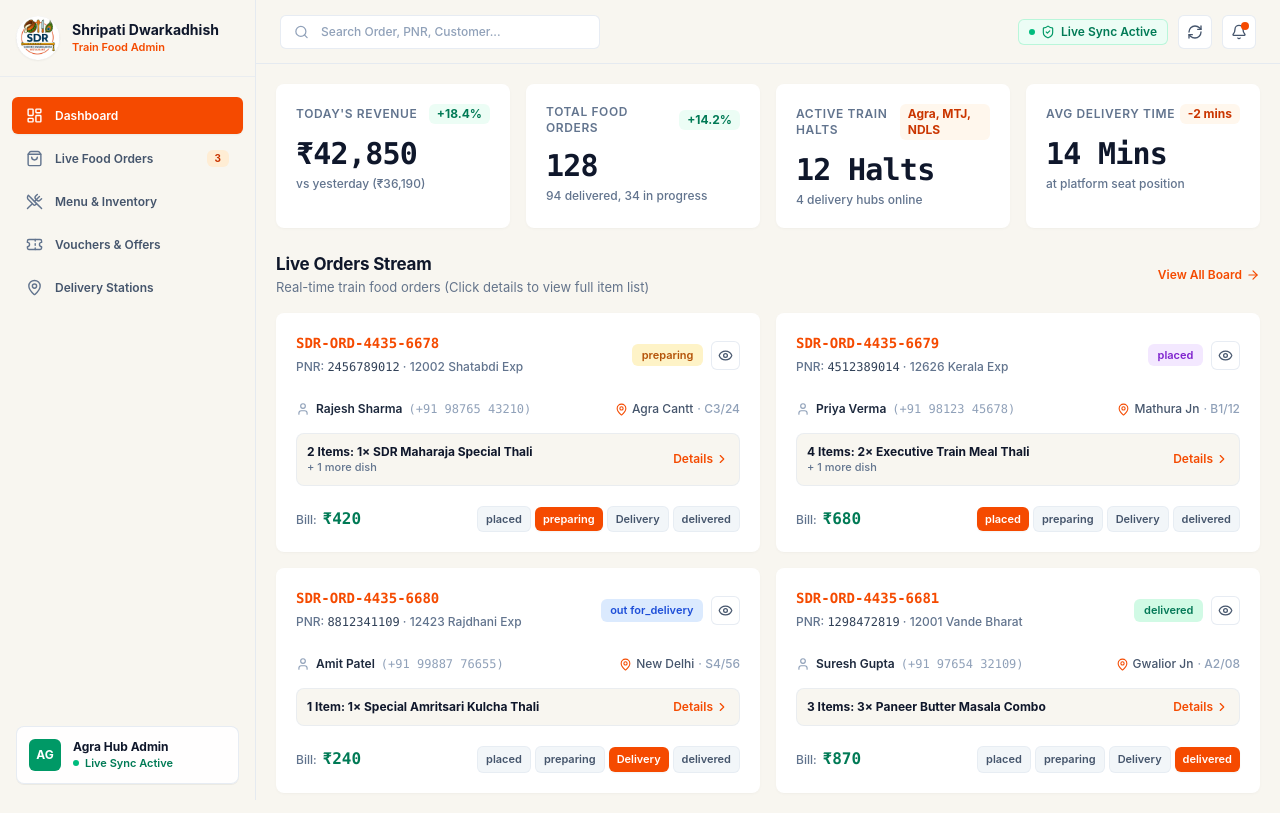
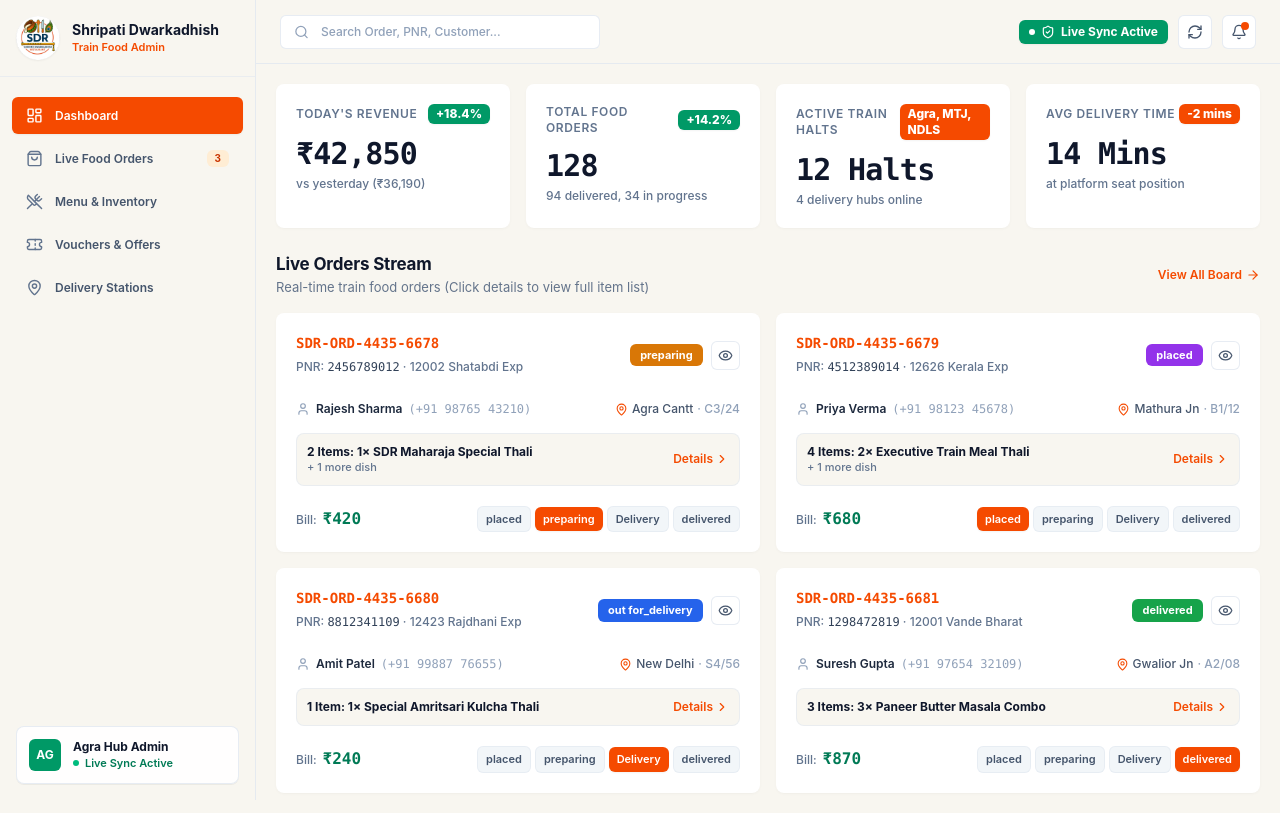
Before and after one commit to shashibhushan21/Sdr-AdminFrontend, a React (Vite) app: page / in a window 1280 px wide. Built offline with nearby package versions, Linux system fonts and the light colour scheme.

Commit message:
feat: add admin dashboard layout, header, and tabs for managing orders, menu, stations, and vouchers

```diff
--- a/src/components/dashboard/MetricCard.tsx
+++ b/src/components/dashboard/MetricCard.tsx
@@ -20,10 +20,10 @@ export const MetricCard: React.FC<MetricCardProps> = ({
       <div className="flex items-center justify-between">
         <span className="text-xs font-semibold text-slate-500 uppercase tracking-wider">{title}</span>
         <span
-          className={`inline-flex items-center px-2 py-0.5 rounded-md text-xs font-bold ${
+          className={`inline-flex items-center px-2 py-0.5 rounded-md text-xs font-extrabold shadow-xs ${
             isPositive
-              ? 'bg-emerald-50 text-emerald-700'
-              : 'bg-orange-50 text-orange-700'
+              ? 'bg-emerald-600 text-white'
+              : 'bg-orange-600 text-white'
           }`}
         >
           {trend}
--- a/src/components/layout/Header.tsx
+++ b/src/components/layout/Header.tsx
@@ -40,9 +40,9 @@ export const Header: React.FC<HeaderProps> = ({
       </div>
 
       <div className="flex items-center gap-2.5">
-        <span className="hidden sm:inline-flex items-center gap-1.5 px-2.5 py-1 rounded-md bg-emerald-50 border border-emerald-200/70 text-emerald-700 text-xs font-semibold">
-          <span className="w-1.5 h-1.5 rounded-full bg-emerald-500 animate-pulse" />
-          <ShieldCheck size={14} className="text-emerald-600" />
+        <span className="hidden sm:inline-flex items-center gap-1.5 px-2.5 py-1 rounded-md bg-emerald-600 text-white text-xs font-bold shadow-xs">
+          <span className="w-1.5 h-1.5 rounded-full bg-white animate-pulse" />
+          <ShieldCheck size={14} className="text-white" />
           Live Sync Active
         </span>
         <button
--- a/src/components/menu/MenuTab.tsx
+++ b/src/components/menu/MenuTab.tsx
@@ -40,7 +40,7 @@ export const MenuTab: React.FC<MenuTabProps> = ({
                 </div>
                 <span className="text-xs text-slate-500 font-medium block pt-0.5">{item.category}</span>
               </div>
-              <span className="font-mono font-bold text-sm text-orange-700 bg-orange-50 border border-orange-200/60 px-2.5 py-1 rounded-md">
+              <span className="font-mono font-bold text-sm text-white bg-orange-600 px-2.5 py-1 rounded-md shadow-xs">
                 ₹{item.price}
               </span>
             </div>
@@ -54,10 +54,10 @@ export const MenuTab: React.FC<MenuTabProps> = ({
 
               <button
                 onClick={() => onToggleAvailability(item.id)}
-                className={`px-2.5 py-1 rounded-md text-xs font-semibold transition cursor-pointer ${
+                className={`px-2.5 py-1 rounded-md text-xs font-bold transition cursor-pointer shadow-xs ${
                   item.isAvailable
-                    ? 'bg-emerald-50 text-emerald-700 hover:bg-emerald-100 border border-emerald-200/60'
-                    : 'bg-red-50 text-red-700 hover:bg-red-100 border border-red-200/60'
+                    ? 'bg-emerald-600 text-white hover:bg-emerald-700'
+                    : 'bg-rose-600 text-white hover:bg-rose-700'
                 }`}
               >
                 {item.isAvailable ? 'In Stock' : 'Out of Stock'}
--- a/src/components/orders/OrdersTab.tsx
+++ b/src/components/orders/OrdersTab.tsx
@@ -29,7 +29,7 @@ export const OrdersTab: React.FC<OrdersTabProps> = ({
         <div>
           <div className="flex items-center gap-2">
             <h2 className="admin-title-md">Live Food Orders Board</h2>
-            <span className="bg-orange-100 border border-orange-200/60 text-orange-700 text-xs font-bold px-2.5 py-0.5 rounded-md">
+            <span className="bg-orange-600 text-white text-xs font-bold px-2.5 py-0.5 rounded-md shadow-xs">
               {filteredOrders.length} Orders
             </span>
           </div>
--- a/src/components/stations/StationsTab.tsx
+++ b/src/components/stations/StationsTab.tsx
@@ -21,7 +21,7 @@ export const StationsTab: React.FC = () => {
         {stations.map((st, i) => (
           <div key={i} className="admin-card space-y-3 border-0 transition-shadow duration-200 hover:shadow-md">
             <div className="flex items-center justify-between">
-              <span className="font-mono font-bold text-sm text-orange-700 bg-orange-50 border border-orange-200/60 px-2.5 py-1 rounded-md">
+              <span className="font-mono font-bold text-sm text-white bg-orange-600 px-2.5 py-1 rounded-md shadow-xs">
                 {st.code}
               </span>
               <span className="admin-badge-delivered">
--- a/src/components/vouchers/VouchersTab.tsx
+++ b/src/components/vouchers/VouchersTab.tsx
@@ -30,7 +30,7 @@ export const VouchersTab: React.FC<VouchersTabProps> = ({
         {vouchers.map((v, i) => (
           <div key={i} className="admin-card space-y-3 border-0 transition-shadow duration-200 hover:shadow-md">
             <div className="flex items-center justify-between">
-              <span className="inline-flex items-center gap-1.5 font-mono font-bold text-sm text-orange-700 bg-orange-50 border border-orange-200/60 px-2.5 py-1 rounded-md">
+              <span className="inline-flex items-center gap-1.5 font-mono font-bold text-sm text-white bg-orange-600 px-2.5 py-1 rounded-md shadow-xs">
                 <Tag size={14} />
                 {v.code}
               </span>
--- a/src/index.css
+++ b/src/index.css
@@ -131,40 +131,40 @@ body {
     box-shadow: 0 0 0 2px rgba(234, 88, 12, 0.2);
   }
 
-  /* Status Badges - Sleek Compact Rectangular Tags with Soft Rounded Corners */
+  /* Status Badges - Solid 100% Opacity Vibrant Background Colors with Crisp White Text */
   .admin-badge-placed {
-    background-color: #f3e8ff;
-    color: #7e22ce;
+    background-color: #9333ea;
+    color: #ffffff;
     font-size: 0.6875rem;
-    font-weight: 600;
-    padding: 0.2rem 0.6rem;
+    font-weight: 700;
+    padding: 0.2rem 0.65rem;
     border-radius: 0.375rem; /* 6px */
   }
 
   .admin-badge-preparing {
-    background-color: #fef3c7;
-    color: #b45309;
+    background-color: #d97706;
+    color: #ffffff;
     font-size: 0.6875rem;
-    font-weight: 600;
-    padding: 0.2rem 0.6rem;
+    font-weight: 700;
+    padding: 0.2rem 0.65rem;
     border-radius: 0.375rem; /* 6px */
   }
 
   .admin-badge-delivery {
-    background-color: #dbeafe;
-    color: #1d4ed8;
+    background-color: #2563eb;
+    color: #ffffff;
     font-size: 0.6875rem;
-    font-weight: 600;
-    padding: 0.2rem 0.6rem;
+    font-weight: 700;
+    padding: 0.2rem 0.65rem;
     border-radius: 0.375rem; /* 6px */
   }
 
   .admin-badge-delivered {
-    background-color: #d1fae5;
-    color: #047857;
+    background-color: #16a34a;
+    color: #ffffff;
     font-size: 0.6875rem;
-    font-weight: 600;
-    padding: 0.2rem 0.6rem;
+    font-weight: 700;
+    padding: 0.2rem 0.65rem;
     border-radius: 0.375rem; /* 6px */
   }
 }
```
